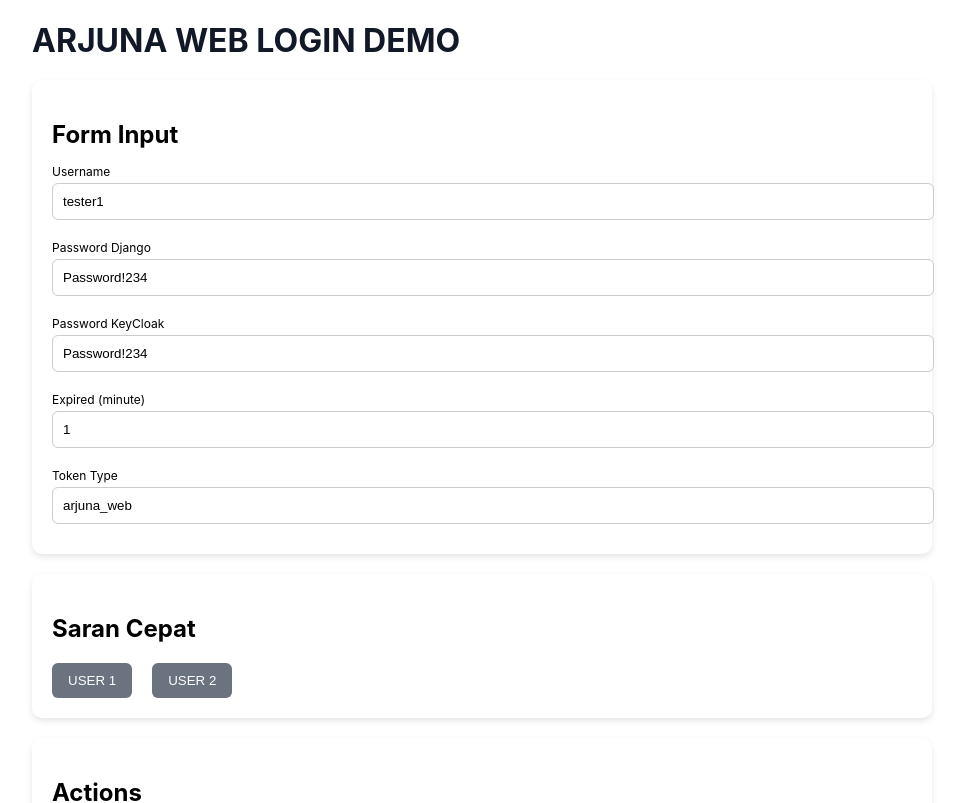
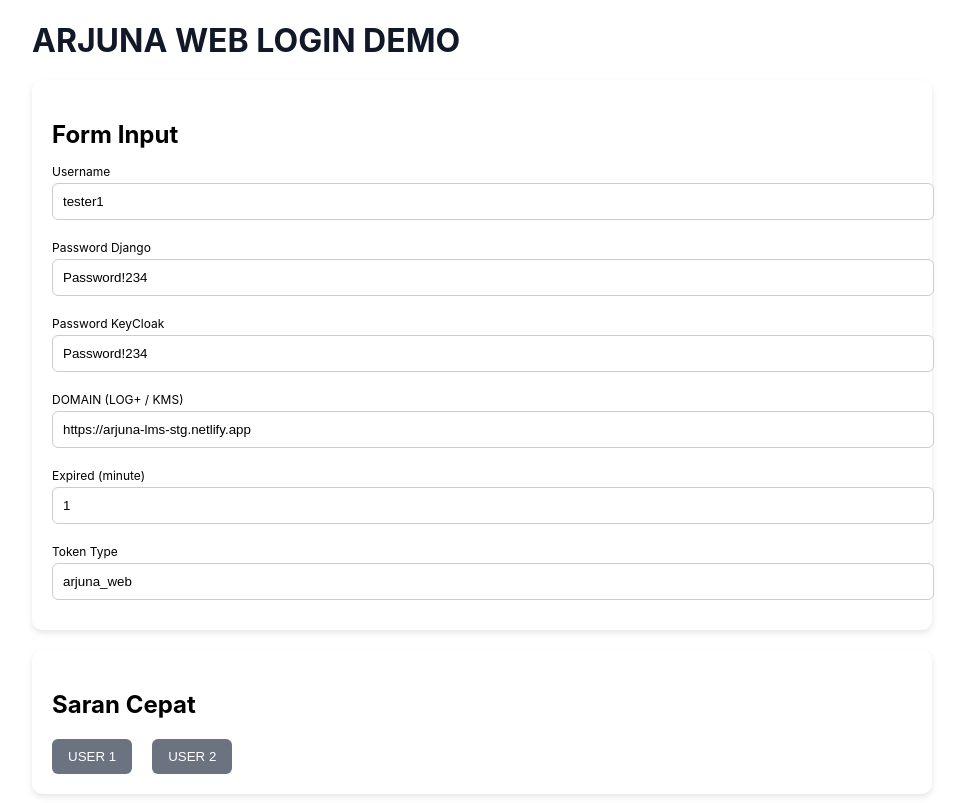
Before and after one commit to asarisoft/-REACTJS-ArjuanSampleLogin, a React (Create React App) app: page / in a window 1280 px wide. Shown: the top 803 px of the page, without its empty margins (158-1123 px from the left). Built offline with nearby package versions, Linux system fonts and the light colour scheme.

Commit message:
change base url

```diff
--- a/package.json
+++ b/package.json
@@ -16,7 +16,7 @@
     "build": "react-scripts build",
     "test": "react-scripts test",
     "eject": "react-scripts eject",
-    "start": "cross-env PORT=3001 react-scripts start"
+    "start": "cross-env PORT=3002 react-scripts start"
   },
   "eslintConfig": {
     "extends": [
--- a/src/App.js
+++ b/src/App.js
@@ -31,7 +31,7 @@
     key,
     encoded
   );
-  const object =  {
+  const object = {
     iv: buf2base64(iv),
     data: buf2base64(encryptedBuffer),
   };
@@ -54,7 +54,12 @@
 
 export default function App() {
   // const targetUrl = "https://bawanaapp.netlify.app/arjuna-web-callback"
-  const targetUrl = "http://localhost:3000/arjuna-web-callback"
+
+  // const targetUrl = "https://arjuna-kms.netlify.app"
+  const targetUrl = "https://arjuna-lms-stg.netlify.app"
+
+  // const targetUrl = "http://localhost:3000"
+  // const targetUrl = "http://localhost:3001"
   const [username, setUsername] = useState("tester1");
   const [password, setPassword] = useState("Password!234");
   const [passwordKeycloak, setPasswordKeycloak] = useState("Password!234");
@@ -63,6 +68,7 @@
   const [iframeUrlA, setIframeUrlA] = useState("");
   const [expired, setExpired] = useState(1);
   const [tokenType, setTokenType] = useState("arjuna_web");
+  const [targetDomain, setTargetDomain] = useState(targetUrl);
 
   const suggestions = useMemo(
     () => [
@@ -87,10 +93,12 @@
   const handleEncrypt = async () => {
     const expired_second = expired * 60
     const expired_at = new Date(Date.now() + expired_second * 1000).toISOString();
-    const payload = { username, password, password_keycloak: passwordKeycloak,
-      expired_at, token_type: tokenType};
+    const payload = {
+      username, password, password_keycloak: passwordKeycloak,
+      expired_at, token_type: tokenType
+    };
     const encrypted = await encryptData(payload);
-    setUrl(`${targetUrl}?token=${encodeURIComponent(encrypted)}`);
+    setUrl(`${targetDomain}/arjuna-callback?token=${encodeURIComponent(encrypted)}`);
     setDecrypted(null);
   };
 
@@ -122,7 +130,7 @@
   const inputStyle = { width: "100%", padding: 10, borderRadius: 6, border: "1px solid #ccc", marginBottom: 10 };
   const buttonStyle = { padding: "10px 16px", borderRadius: 6, border: "none", cursor: "pointer", background: "#4f46e5", color: "#fff", marginRight: 10, marginTop: 10 };
   const secondaryButton = { ...buttonStyle, background: "#6b7280" };
-  const labelStyle = { width: "100%", fontSize: '12px', marginTop: '10px', marginBottom: '4px'};
+  const labelStyle = { width: "100%", fontSize: '12px', marginTop: '10px', marginBottom: '4px' };
 
   return (
     <div style={containerStyle}>
@@ -134,9 +142,13 @@
         <p style={labelStyle}>Username</p>
         <input style={inputStyle} placeholder="Username" value={username} onChange={e => setUsername(e.target.value)} />
         <p style={labelStyle}>Password Django</p>
-        <input style={inputStyle} placeholder="Password Django" value={password} onChange={e => setPassword(e.target.value)}  />
+        <input style={inputStyle} placeholder="Password Django" value={password} onChange={e => setPassword(e.target.value)} />
         <p style={labelStyle}>Password KeyCloak</p>
-        <input style={inputStyle} placeholder="Password Keycloak" value={passwordKeycloak} onChange={e => setPasswordKeycloak(e.target.value)}  />
+        <input style={inputStyle} placeholder="Password Keycloak" value={passwordKeycloak} onChange={e => setPasswordKeycloak(e.target.value)} />
+        <p style={labelStyle}>DOMAIN (LOG+ / KMS) </p>
+        <input style={inputStyle} type="text" placeholder="Token Type" value={targetDomain}
+          onChange={e => setTargetDomain(e.target.value)} />
+
         <p style={labelStyle}>Expired (minute)</p>
         <input style={inputStyle} type="number" placeholder="Expired" value={expired} onChange={e => setExpired(e.target.value)} />
         <p style={labelStyle}>Token Type</p>
```
